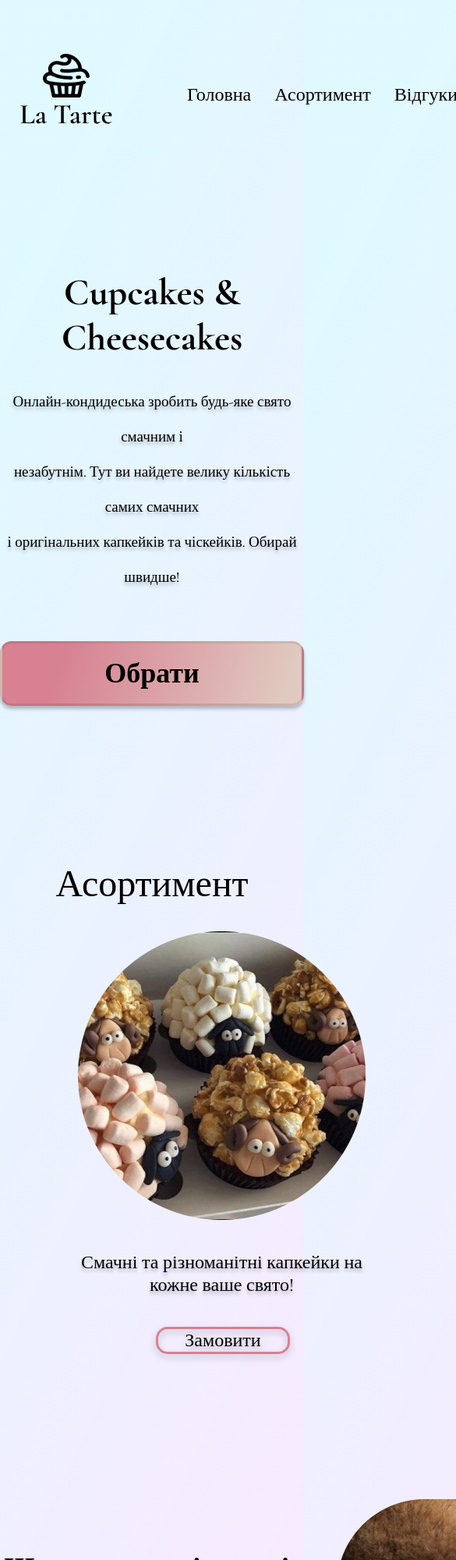
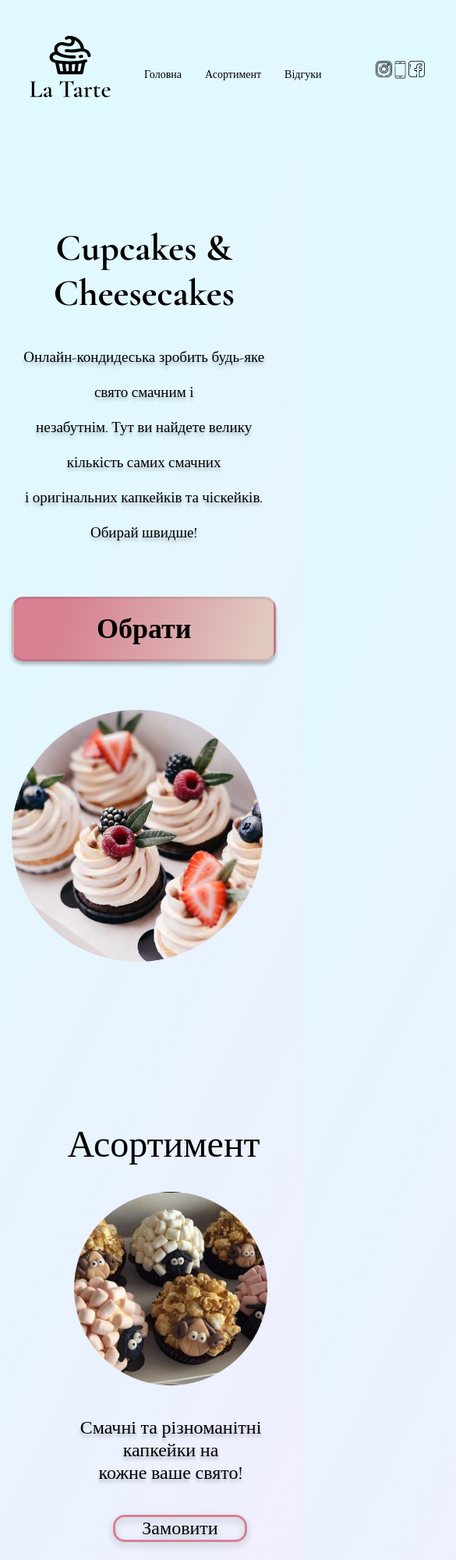
Before and after one commit to Soniabel/WebProject, a plain HTML site: page cupcake_project/index.html in a window 390 px wide. Shown: the top 2000 px of the page at 78% size, 585 px wide, since content can reach past the window. Drawn offline with nearby package versions, Linux system fonts and the light colour scheme.

Commit message:
Add adaptability

```diff
--- a/cupcake_project/index.html
+++ b/cupcake_project/index.html
@@ -6,10 +6,11 @@
   <title>la_tarte</title>
   <link href="https://fonts.googleapis.com/css2?family=Cormorant+Garamond:wght@500;600;700&display=swap" rel="stylesheet">
   <link rel="stylesheet" href="style.css">
+  <meta name="viewport" content="width=device-width, initial-scale=1.0, maximum-scale=1.0, user-scalable=0">
 </head>
 
 <body>
-  <header class="header">
+  <header class=" container header">
     <div class="navigate header__navigate">
       <div class="logo navigate__logo">
         <img class="logo__img" src="img/big_logo.svg" alt="logo">
@@ -33,6 +34,7 @@
         <a class="contact__facebook" href="#" target="_blank"><img src="img/facebook.svg" alt="facebook"></a>
       </div>
     </div>
+    <div class="offer_base">
     <div class="offer header__offer">
       <div class="offer__title">
         Cupcakes & Cheesecakes
@@ -42,14 +44,15 @@
       </div>
       <div class="offer__button offer__button-active">
         <a href="#">Обрати</a>
-      </div>
+</div>
     </div>
     <div class="image offer__image">
       <img class="image--cupcakes" src="img/cupcakes.png" alt="cupcakes">
     </div>
+  </div>
   </header>
 
-  <div class="assortment">
+  <div class="container assortment">
     <div class="assortment__title">
       Асортимент
     </div>
@@ -84,7 +87,7 @@
     </div>
   </div>
 
-  <div class="reviews">
+  <div class="container reviews">
     <div class="rewiews__base">
       <div class="reviews__title">
         Що пишуть клієнти після частування</br> наших десертів
@@ -103,7 +106,7 @@
     </div>
   </div>
 
-  <div class="footer">
+  <div class="container footer">
     <div class="contact footer__contact">
       <a class="contact__inst" href="https://www.instagram.com/_by_lks_/?hl=uk" target="_blank"><img src="img/instagram.svg" alt="instagram"></a>
       <a class="contact__phone" href="tel:+380502098421" target="-blank"><img src="img/mobile-phone.svg" alt="mobile-phone"></a>
--- a/cupcake_project/style.css
+++ b/cupcake_project/style.css
@@ -8,15 +8,21 @@ body {
   font-family: 'Cormorant Garamond'
     color: black;
   font-size: 24px;
-  max-height: 2535px;
-  margin: 0 auto;
+
+/*  margin: 0 auto;
   max-width: 1170px;
-  width: 100%;
+  width: 100%;*/
 }
 
 a {
   text-decoration: none;
   color: black;
+}
+
+.container {
+	width: 1170px;
+	/*позиционирование по центру*/
+	margin: 0 auto;
 }
 
 .menu__list .menu__item {
@@ -46,6 +52,8 @@ a {
 .menu__link {
   margin-right: 30px;
 }
+
+
 
 .header__navigate {
   margin-top: 46px;
@@ -99,11 +107,16 @@ a {
 }
 
 .offer__image {
-  position: absolute;
-  width: 570px;
-  height: 570px;
-  left: 815px;
-  top: 193px;
+margin-left: 70px;
+margin-top: 62px;
+}
+
+.offer__image img{
+  max-width: 100%;
+}
+
+.offer_base{
+display: flex;
 }
 
 .assortment {
@@ -130,8 +143,13 @@ a {
   margin-left: 100px;
 }
 
-.cupcakes__image {
+.cupcakes__image img{
   align-items: center;
+  max-width: 100%;
+}
+
+.cheesecake__image img{
+  max-width: 100%;
 }
 
 .button {
@@ -141,9 +159,10 @@ a {
   line-height: 29px;
   margin-top: 39px;
   display: block;
-  width: 166px;
+  max-width: 166px;
   margin-left: 100px;
   font-family: Cormorant Garamond;
+  align-items: center;
 }
 
 .button__text {
@@ -188,6 +207,10 @@ a {
   align-items: center;
 }
 
+.reviews__img img{
+  max-width: 100%;
+}
+
 .button--size-medium {
   width: 226px;
   line-height: 45px;
@@ -210,6 +233,140 @@ a {
   margin-left: 313px;
 }
 
+
 .foooter__text {
   margin-left: 230px;
 }
+
+@media screen and (max-width: 1200px) {
+.container {
+		width: 1140px;
+	}
+}
+
+@media screen and (max-width: 1199px) {
+	.container{
+		width: 960px;
+	}
+  .cheesecake {
+    margin-left: 130px;
+  }
+  .cupcakes {
+    margin-left: 70px;
+  }
+  .footer__contact{
+    display: flex;
+  }
+}
+
+@media screen and (max-width: 991px) {
+	.container {
+		width: 720px;
+	}
+
+.navigate__logo img{
+  min-width: 100px;
+  height: auto;
+}
+.header__contact{
+  display: flex;
+}
+.foooter__text{
+  flex-wrap: wrap;
+}
+.header__contact {
+  margin-left: 40px;
+}
+.header__contact img{
+  width: 90%;
+  min-width: 21px;
+}
+.footer__contact img{
+  width:90%;
+  min-width: 21px;
+}
+.footer__logo img{
+  min-width: 21px;
+}
+.button {
+margin-left: 50px;
+}
+.footer__logo {
+  margin-left: 213px;
+}
+
+
+.foooter__text {
+  margin-left: 130px;
+}
+}
+
+
+@media screen and (max-width: 767px) {
+	.container {
+		width: 540px;
+	}
+  .assortment__base{
+    flex-wrap: wrap;
+  }
+  .offer_base{
+    flex-wrap: wrap;
+  }
+  .navigate__logo img{
+    width:150%;
+  }
+  .offer__image{
+    align-items: center;
+    margin-left: 0px;
+  }
+  .cheesecake {
+    margin-left: 0px;
+    align-items: center;
+    margin-top: 30px;
+  }
+
+  .cupcakes {
+    margin-left: 0px;
+    align-items: center;
+  }
+  .assortment__base{
+    margin-left: 80px;
+  }
+  .button{
+    margin-left: 100px;
+  }
+}
+
+@media screen and (max-width: 575px) {
+	.container {
+		width: 100%;
+    padding: 0 15px;
+    }
+    .reviews{
+      flex-wrap: wrap;
+      width: 80%;
+    }
+    .reviews__img img{
+      width:90%;
+      margin-top: 30px;
+    }
+    .offer__image img{
+      width:95%;
+    }
+    .cupcakes{
+      width:80%;
+    }
+    .cheesecake{
+      width:80%;
+    }
+    .button{
+      margin-left: 50px;
+    }
+    .offer_base{
+      width:87%;
+    }
+    .menu__link{
+      font-size: 14px;
+    }
+
+  }
```
Also changed, not shown: cupcake_project/img/group_menu.svg (added), cupcake_project/img/menu.svg (added).
